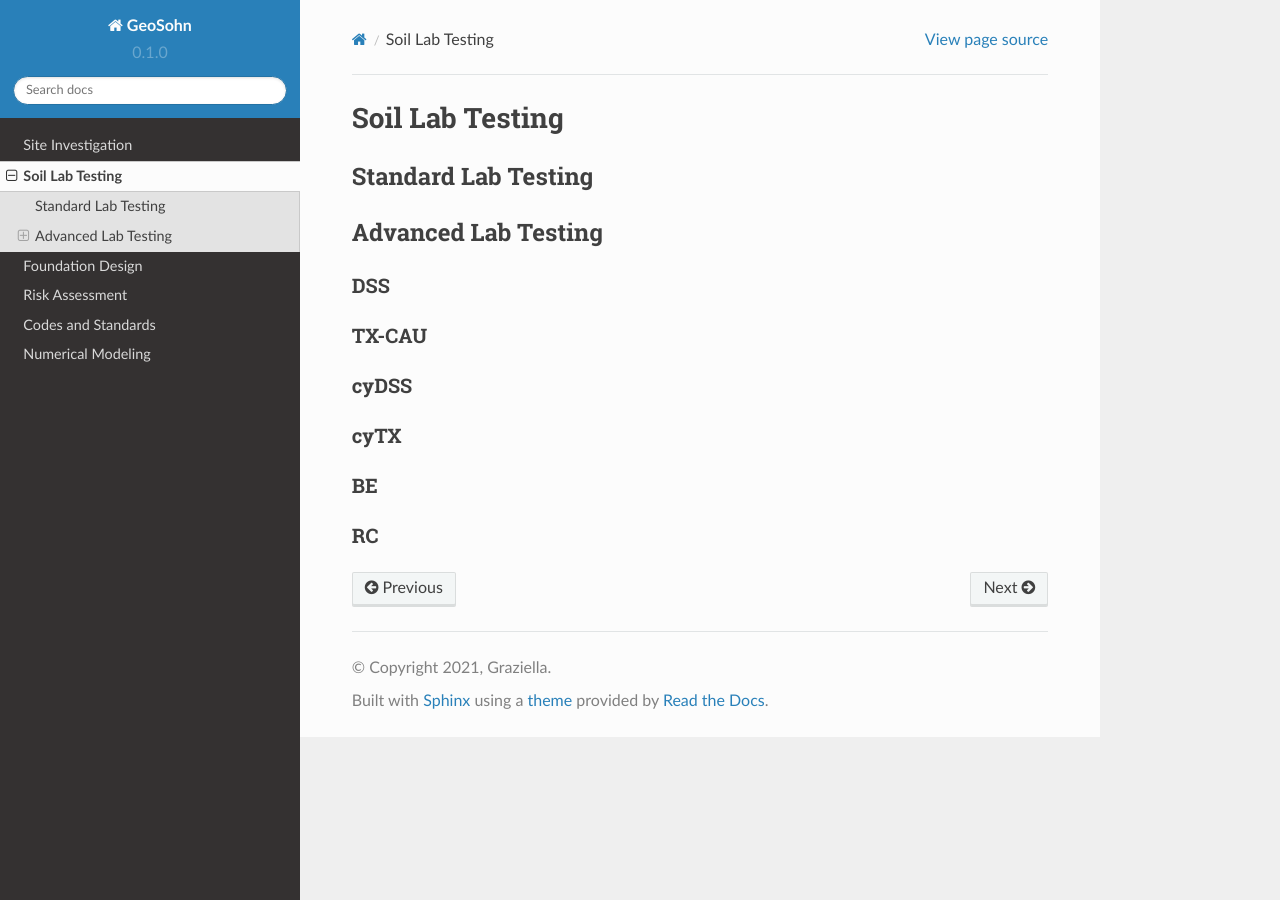
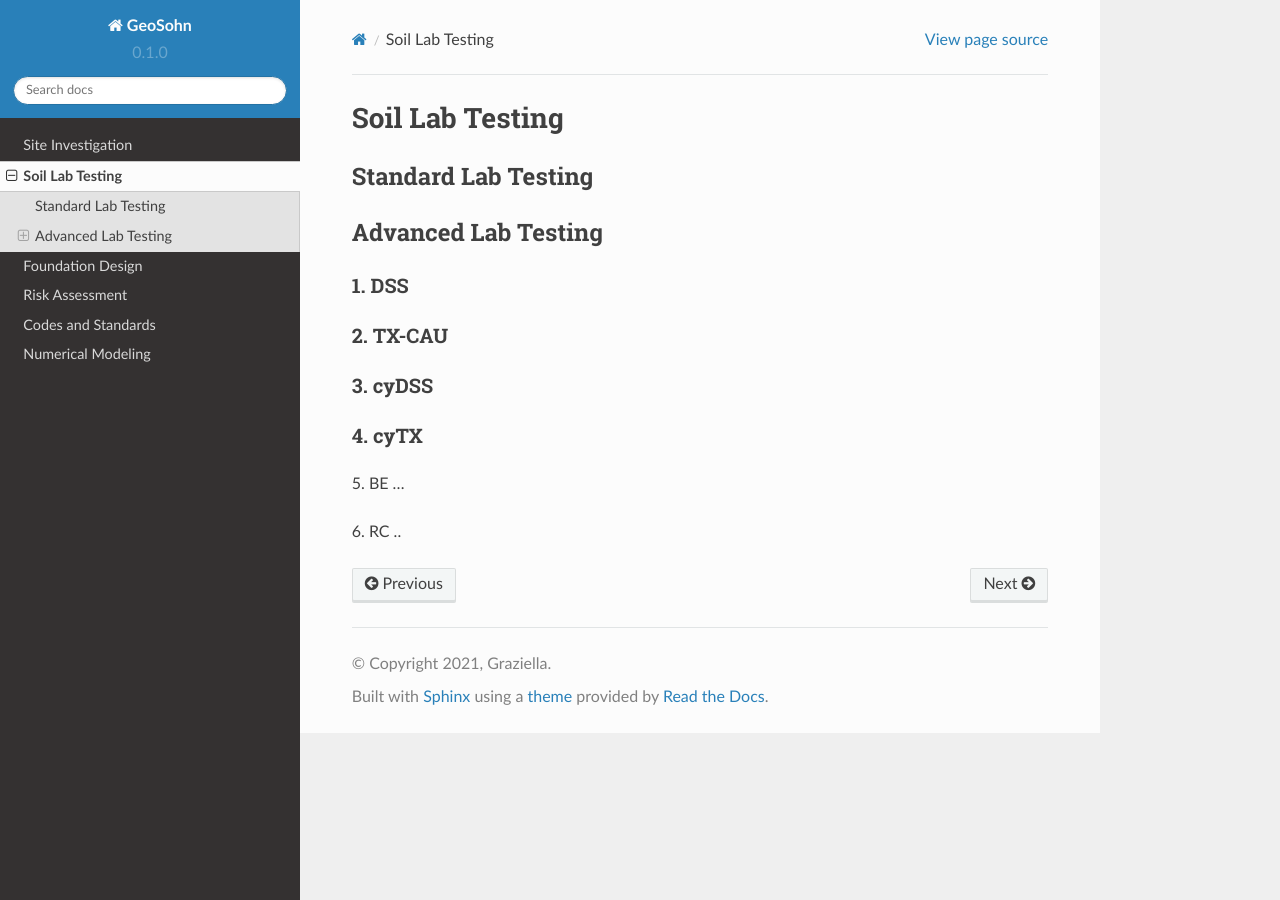
Before and after one commit to jrson11/GeoSohn, a Sphinx documentation site: the page built from docs/source/2_Soil_Lab_Testing.rst, in a window 1280 px wide. Built offline with Sphinx 7.4.7 and the Read the Docs theme 2.0.0, drawn with Linux system fonts in a browser that asks for light colours.

Commit message:
Update 2_Soil_Lab_Testing.rst

```diff
--- a/docs/source/2_Soil_Lab_Testing.rst
+++ b/docs/source/2_Soil_Lab_Testing.rst
@@ -9,20 +9,20 @@ Standard Lab Testing
 Advanced Lab Testing
 ---------------------
 
-DSS
+1. DSS
 ....
 
-TX-CAU
+2. TX-CAU
 ......
 
-cyDSS
+3. cyDSS
 .....
 
-cyTX
+4. cyTX
 ....
 
-BE
+5. BE
 ...
 
-RC
+6. RC
 ..
```
